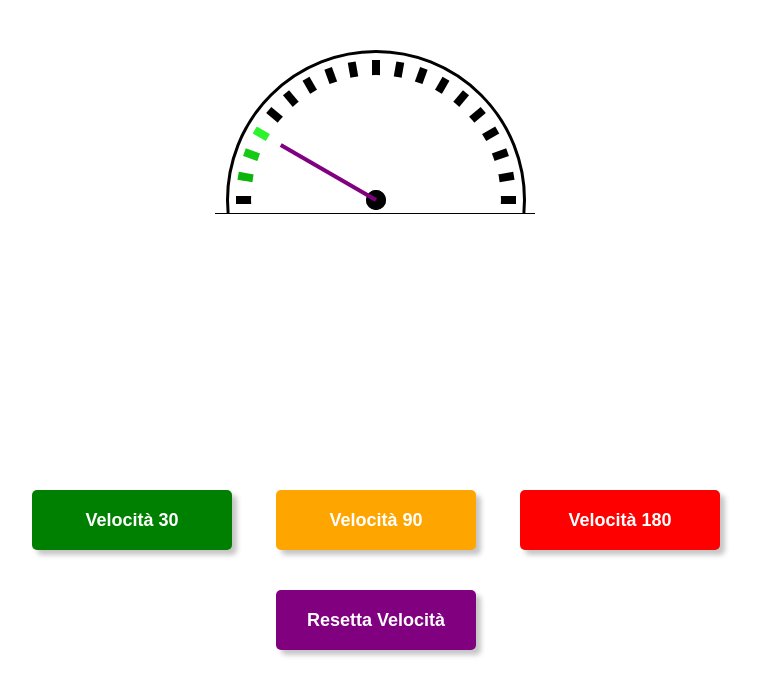
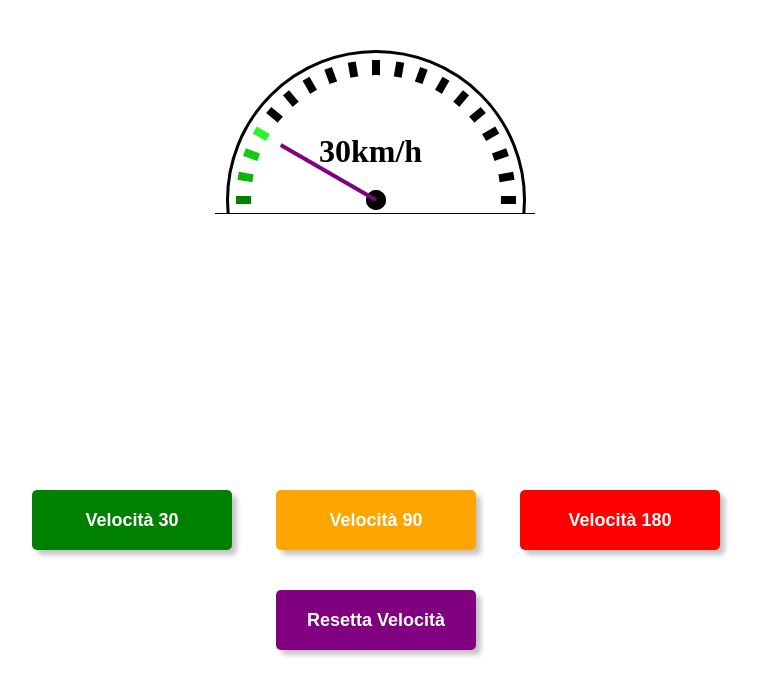
Before and after one commit to stgrunkutsie/speedometer, a plain HTML site: page index.html in a window 1280 px wide. Both pictures are taken after a click on the button "Velocità 30". Shown: the whole page, without its empty margins (264-1022 px from the left). Drawn offline with Linux system fonts and the light colour scheme.

Commit message:
ho mneso un numebr oche ti dive lea velocitaaaaa
gotta go fast

```diff
--- a/index.html
+++ b/index.html
@@ -7,6 +7,9 @@
 </head>
 <body onload="massiveCreate()">
     <div class="speedometer-container">
+        <div class="number-container">
+            <h1 class="speedometer-number">0km/h</h1>
+        </div>
         <div class="center-point"></div>
         <div class="speedometer-center-hide"></div>
         <div class="speedometer-bottom-hide"></div>
--- a/main.js
+++ b/main.js
@@ -1,4 +1,4 @@
-const numberOfNotches = 19;
+const numberOfNotches = 18;
 
 function massiveCreate(){
     let container = document.getElementsByClassName("speedometer-container")[0];
@@ -13,6 +13,7 @@ function massiveCreate(){
 
 function setSpeed_GIGACHAD(speed) {
     const arrowWrapper = document.querySelector('.arrow-wrapper');
+    const speedNumber = document.querySelector('.speedometer-number');
     const notches = document.querySelectorAll('.speedometer-notch');
 
     arrowWrapper.style.transform = `rotate(${speed}deg)`;
@@ -27,6 +28,7 @@ function setSpeed_GIGACHAD(speed) {
         {
             notches[i].classList.remove("active");
         }
+        speedNumber.innerHTML = speed + "km/h";
     }
     else if (speed == 90)
     {
@@ -38,6 +40,7 @@ function setSpeed_GIGACHAD(speed) {
         {
             notches[i].classList.remove("active");
         }
+        speedNumber.innerHTML = speed + "km/h";
     }
     else if (speed == 180)
     {
@@ -45,6 +48,7 @@ function setSpeed_GIGACHAD(speed) {
         {
             notches[i].classList.add("active");
         }
+        speedNumber.innerHTML = speed + "km/h";
     }
     else
     {
@@ -52,5 +56,6 @@ function setSpeed_GIGACHAD(speed) {
         {
             notches[i].classList.remove("active");
         }
+        speedNumber.innerHTML = speed + "km/h";
     }
 }
--- a/style.css
+++ b/style.css
@@ -11,6 +11,16 @@
     border-radius: 50%;
     margin: 50px auto;
     position: relative;
+}
+
+.number-container {
+    text-align: center;
+}
+.speedometer-number {
+    top:80px;
+    left: 90px;
+    z-index: 10;
+    position: absolute;
 }
 
 .center-point{
```
